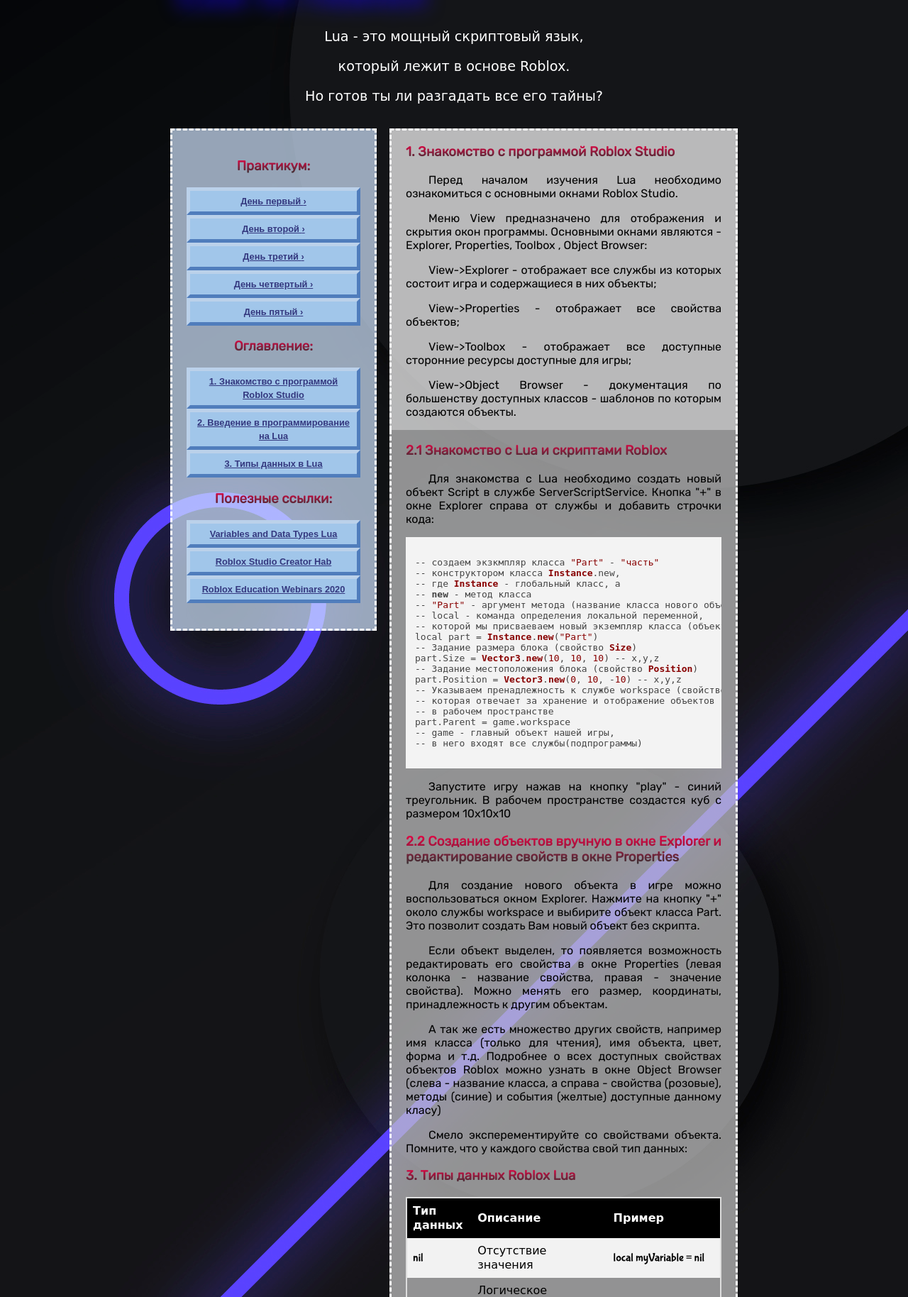
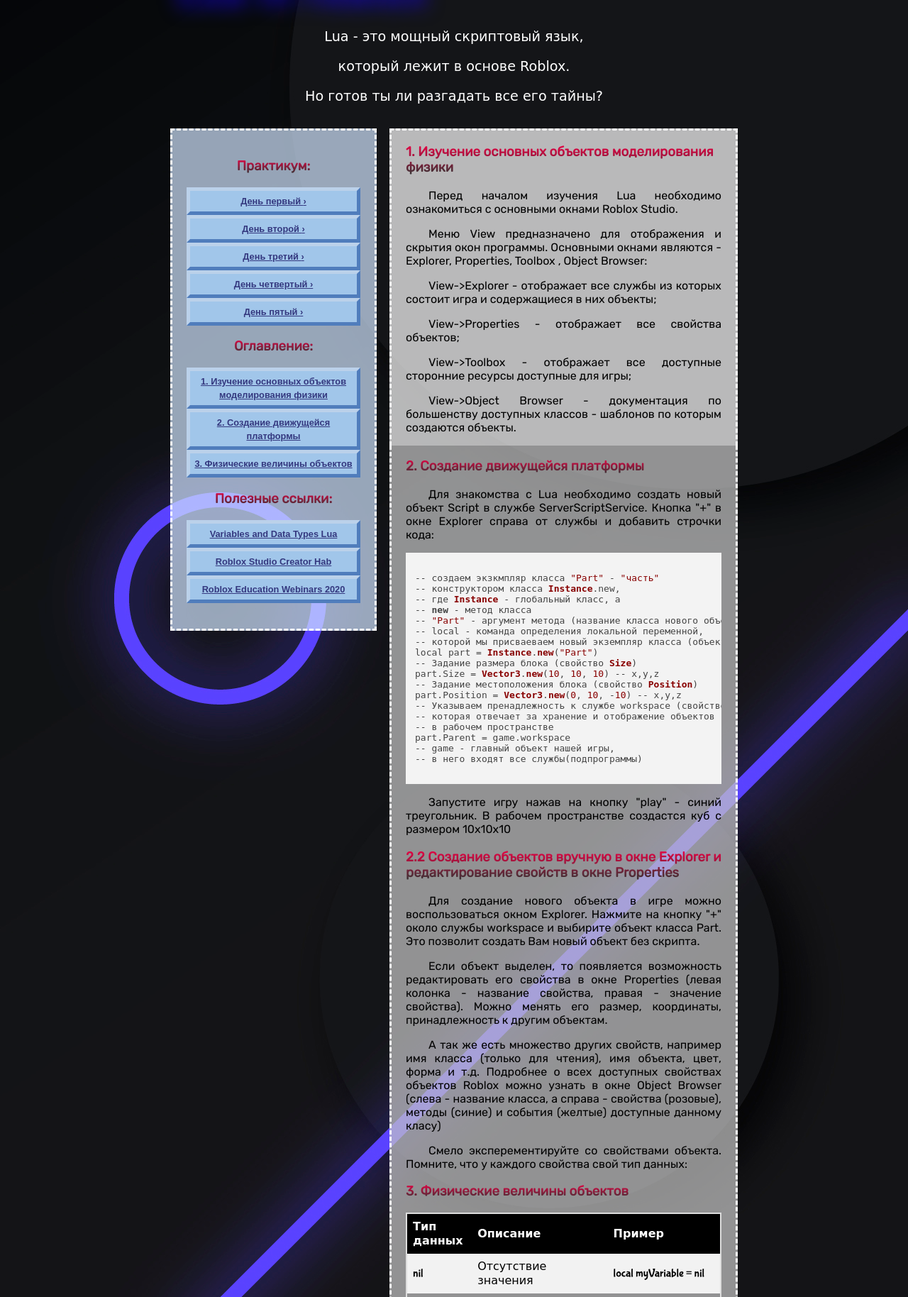
Before and after one commit to Pav9551/flask_education, a Flask app: page /page2 in a window 1280 px wide. Shown: the part 111-1939 px from the top of the page at 71% size. Run offline with Flask 3, Linux system fonts and the light colour scheme; some web fonts are replaced.

Commit message:
add page2.html

```diff
--- a/templates/base_zen_garden.html
+++ b/templates/base_zen_garden.html
@@ -102,7 +102,7 @@
 							</a>
 						</li>
 						<li class="next">
-							<a href="/page1">
+							<a href="/page2">
 								День второй <span class="indicator">&rsaquo;</span>
 							</a>
 						</li>
--- a/templates/page2.html
+++ b/templates/page2.html
@@ -8,7 +8,7 @@
 {% endblock %}
 {% block preamble %}
 		<div class="preamble" id="environment" role="article">
-			<h3>1. Знакомство с программой Roblox Studio</h3>
+			<h3>1. Изучение основных объектов моделирования физики</h3>
 			<p>Перед началом изучения Lua необходимо ознакомиться с основными окнами Roblox Studio.</p>
 			<p>Меню View предназначено для отображения и скрытия окон программы. Основными окнами являются - Explorer, Properties, Toolbox , Object Browser:</p>
 			<p>View->Explorer - отображает все службы из которых состоит игра и содержащиеся в них объекты;</p>
@@ -19,8 +19,8 @@
 {% endblock %}
 {% block main_supporting %}
 	<div class="main supporting" id="introduction" role="main">
-		<div class="explanation" id="zen-explanation" role="article">
-			<h3>2.1 Знакомство с Lua и скриптами Roblox</h3>
+		<div class="explanation" id="moving" role="article">
+			<h3>2. Создание движущейся платформы</h3>
 			<p>Для знакомства с Lua необходимо создать новый объект Script в службе ServerScriptService. Кнопка "+" в окне Explorer справа от службы
 			и добавить строчки кода:</p>
 
@@ -55,8 +55,8 @@
 			<p>Смело эксперементируйте со свойствами объекта. Помните, что у каждого свойства свой тип данных:</p>
 		</div>
 
-		<div class="benefits" id="types" role="article">
-			<h3>3. Типы данных Roblox Lua</h3>
+		<div class="benefits" id="moving1" role="article">
+			<h3>3. Физические величины объектов</h3>
 
 		<table>
 		  <tr>
@@ -133,11 +133,11 @@
 				<nav role="navigation">
 					<ul>
 											<li>
-						<a href="#environment" class="design-name" >1. Знакомство с программой Roblox Studio</a>
+						<a href="#environment" class="design-name" >1. Изучение основных объектов моделирования физики</a>
 					</li>					<li>
-						<a href="#introduction" class="designer-name">2. Введение в программирование на Lua</a>
+						<a href="#moving" class="designer-name">2. Создание движущейся платформы</a>
 					</li>					<li>
-						<a href="#types" class="design-name">3. Типы данных в Lua</a>
+						<a href="#moving1" class="design-name">3. Физические величины объектов</a>
 					</li>
 					</ul>
 				</nav>
```
